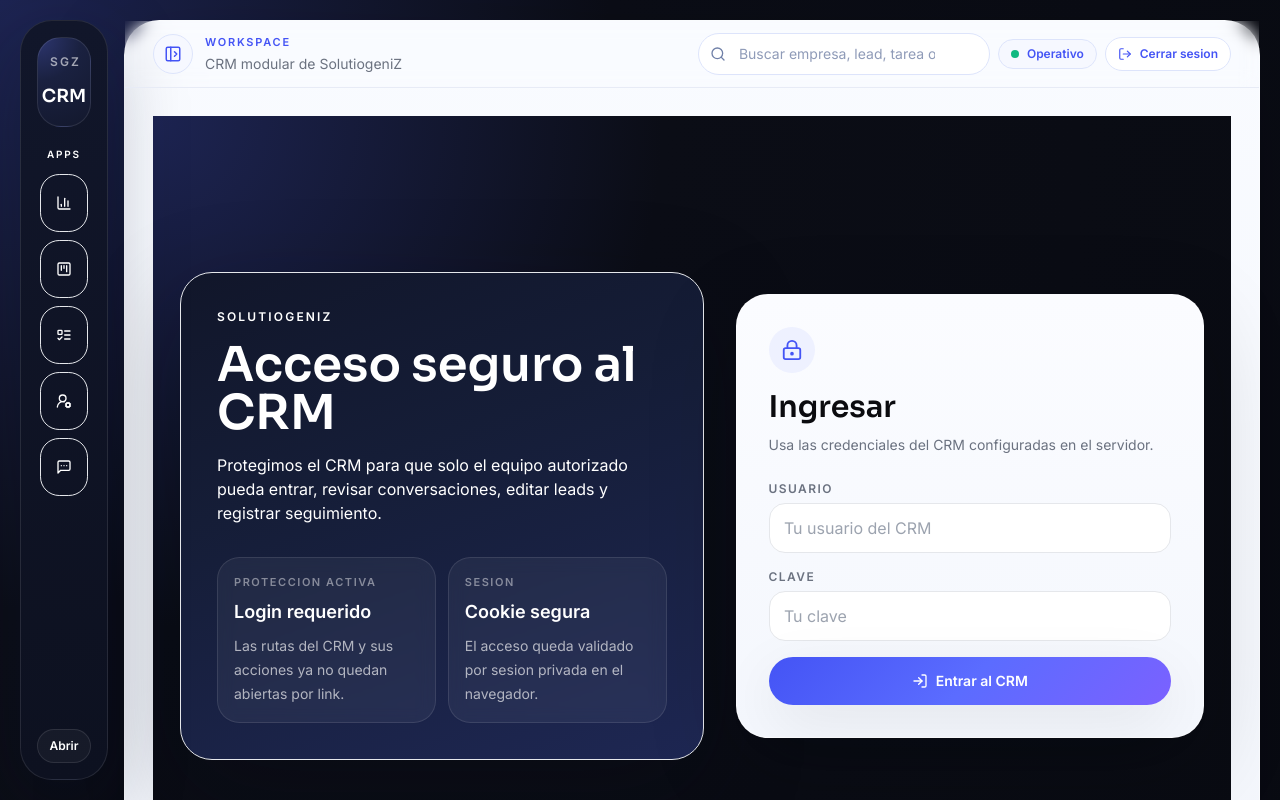
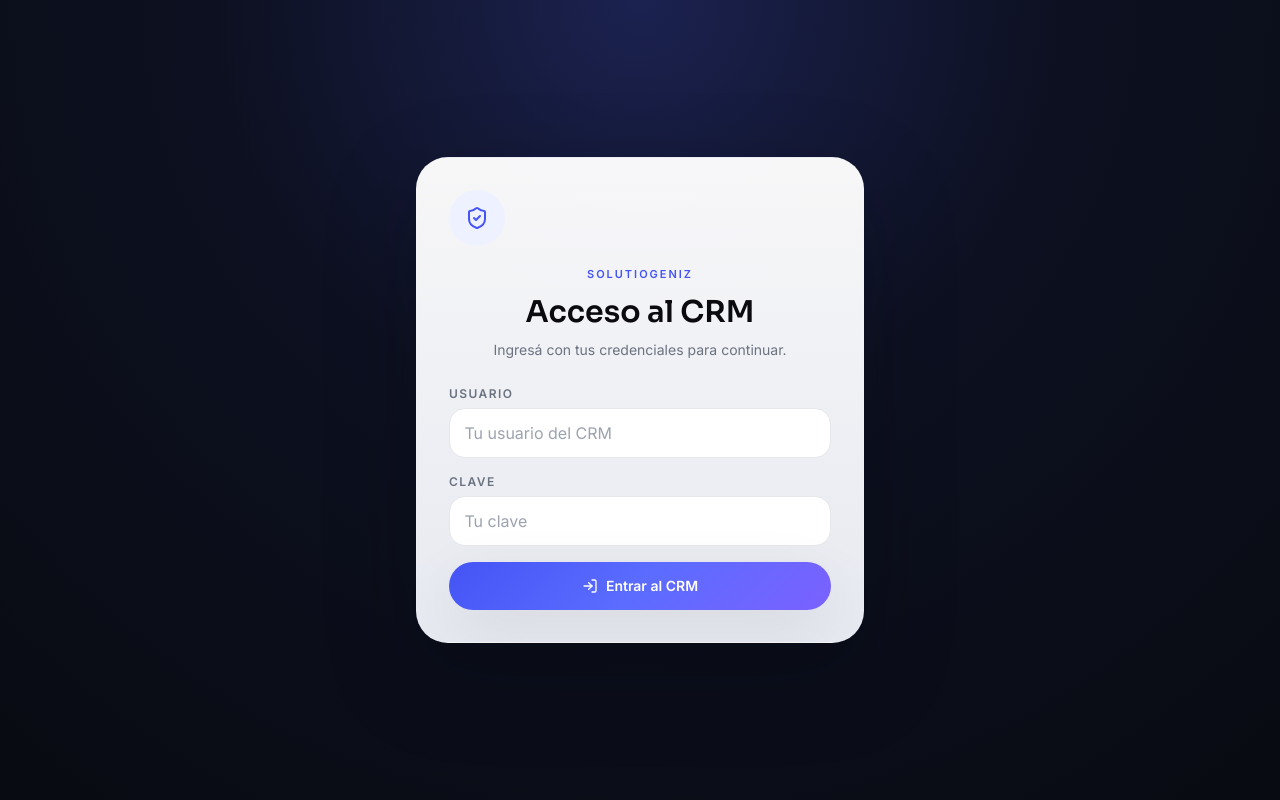
Before and after one commit to ubolm/SolutiogeniZ, a Next.js app: page /crm/login in a window 1280 px wide. Shown: the top 800 px of the page. Built offline with nearby package versions, Linux system fonts and the light colour scheme; no server answers.

Commit message:
Simplify CRM login screen

```diff
--- a/app/crm/layout.tsx
+++ b/app/crm/layout.tsx
@@ -1,5 +1,6 @@
 "use client";
 
+import { usePathname } from "next/navigation";
 import { useState, type ReactNode } from "react";
 import { PanelLeftClose, PanelLeftOpen, Search } from "lucide-react";
 
@@ -7,7 +8,12 @@ import { CrmLogoutButton } from "@/components/crm/CrmLogoutButton";
 import { CrmSidebarNav } from "@/components/crm/CrmSidebarNav";
 
 export default function CrmLayout({ children }: { children: ReactNode }) {
+  const pathname = usePathname();
   const [sidebarCollapsed, setSidebarCollapsed] = useState(true);
+
+  if (pathname === "/crm/login") {
+    return <>{children}</>;
+  }
 
   return (
     <main className="min-h-screen bg-[radial-gradient(circle_at_top_left,#1d2452_0%,#0b0d16_38%,#090b12_100%)] p-3 sm:p-4 lg:p-5">
--- a/app/crm/login/page.tsx
+++ b/app/crm/login/page.tsx
@@ -1,3 +1,5 @@
+import { ShieldCheck } from "lucide-react";
+
 import { CrmLoginForm } from "@/components/crm/CrmLoginForm";
 
 export const dynamic = "force-dynamic";
@@ -14,56 +16,29 @@ export default function CrmLoginPage({
       : "/crm";
 
   return (
-    <main className="min-h-screen bg-[radial-gradient(circle_at_top_left,#1d2452_0%,#0b0d16_38%,#090b12_100%)] px-4 py-10 sm:px-6">
-      <div className="mx-auto grid min-h-[calc(100vh-5rem)] max-w-5xl items-center gap-8 lg:grid-cols-[0.95fr_0.85fr]">
-        <section className="rounded-[2rem] border border-white/12 bg-[linear-gradient(160deg,#11162a_0%,#151d37_38%,#1e2753_100%)] p-7 text-white shadow-[0_32px_100px_rgba(7,10,20,0.28)] sm:p-9">
-          <p className="text-xs font-semibold uppercase tracking-[0.18em] text-white/58">
-            SolutiogeniZ
-          </p>
-          <h1 className="mt-4 font-heading text-4xl font-semibold leading-tight sm:text-5xl">
-            Acceso seguro al CRM
-          </h1>
-          <p className="mt-4 max-w-xl text-sm leading-7 text-white/76 sm:text-base">
-            Protegimos el CRM para que solo el equipo autorizado pueda entrar,
-            revisar conversaciones, editar leads y registrar seguimiento.
-          </p>
+    <main className="flex min-h-screen items-center justify-center bg-[radial-gradient(circle_at_top,#1b2250_0%,#0d1020_42%,#090b12_100%)] px-4 py-10">
+      <div className="w-full max-w-md">
+        <section className="rounded-[2rem] border border-white/10 bg-[linear-gradient(180deg,rgba(255,255,255,0.97)_0%,rgba(245,248,255,0.94)_100%)] p-6 shadow-[0_30px_90px_rgba(8,10,18,0.26)] sm:p-8">
+          <div className="mx-auto inline-flex h-14 w-14 items-center justify-center rounded-full bg-[#eef1ff] text-[#4454f5]">
+            <ShieldCheck aria-hidden="true" size={24} />
+          </div>
+          <div className="mt-5 text-center">
+            <p className="text-[11px] font-semibold uppercase tracking-[0.18em] text-[#4454f5]">
+              SolutiogeniZ
+            </p>
+            <h1 className="mt-3 font-heading text-3xl font-semibold text-ink">
+              Acceso al CRM
+            </h1>
+            <p className="mt-2 text-sm leading-6 text-muted">
+              Ingresá con tus credenciales para continuar.
+            </p>
+          </div>
 
-          <div className="mt-8 grid gap-3 sm:grid-cols-2">
-            <InfoCard
-              title="Proteccion activa"
-              value="Login requerido"
-              description="Las rutas del CRM y sus acciones ya no quedan abiertas por link."
-            />
-            <InfoCard
-              title="Sesion"
-              value="Cookie segura"
-              description="El acceso queda validado por sesion privada en el navegador."
-            />
+          <div className="mt-6">
+            <CrmLoginForm nextPath={nextPath} />
           </div>
         </section>
-
-        <CrmLoginForm nextPath={nextPath} />
       </div>
     </main>
   );
 }
-
-function InfoCard({
-  title,
-  value,
-  description,
-}: {
-  title: string;
-  value: string;
-  description: string;
-}) {
-  return (
-    <article className="rounded-[1.4rem] border border-white/10 bg-white/[0.05] px-4 py-4 backdrop-blur">
-      <p className="text-[11px] font-semibold uppercase tracking-[0.14em] text-white/45">
-        {title}
-      </p>
-      <p className="mt-2 text-lg font-semibold text-white">{value}</p>
-      <p className="mt-2 text-sm leading-6 text-white/65">{description}</p>
-    </article>
-  );
-}
--- a/components/crm/CrmLoginForm.tsx
+++ b/components/crm/CrmLoginForm.tsx
@@ -1,6 +1,6 @@
 "use client";
 
-import { LockKeyhole, LogIn } from "lucide-react";
+import { LogIn } from "lucide-react";
 import { FormEvent, useState } from "react";
 import { useRouter } from "next/navigation";
 
@@ -49,18 +49,7 @@ export function CrmLoginForm({ nextPath }: { nextPath: string }) {
   }
 
   return (
-    <section className="rounded-[2rem] border border-white/55 bg-[linear-gradient(180deg,#fbfcff_0%,#f4f7fd_100%)] p-6 shadow-[0_28px_90px_rgba(8,10,18,0.18)] sm:p-8">
-      <div className="inline-flex rounded-full bg-[#eef1ff] p-3 text-[#4454f5]">
-        <LockKeyhole aria-hidden="true" size={22} />
-      </div>
-      <h2 className="mt-4 font-heading text-3xl font-semibold text-ink">
-        Ingresar
-      </h2>
-      <p className="mt-2 text-sm leading-6 text-muted">
-        Usa las credenciales del CRM configuradas en el servidor.
-      </p>
-
-      <form className="mt-6 grid gap-4" onSubmit={handleSubmit}>
+    <form className="grid gap-4" onSubmit={handleSubmit}>
       <div className="grid gap-1.5">
         <label className="text-xs font-semibold uppercase tracking-[0.12em] text-muted">
           Usuario
@@ -103,6 +92,5 @@ export function CrmLoginForm({ nextPath }: { nextPath: string }) {
         {loading ? "Ingresando..." : "Entrar al CRM"}
       </button>
     </form>
-    </section>
   );
 }
```
Lines whose indentation alone changed are shown as unchanged.
